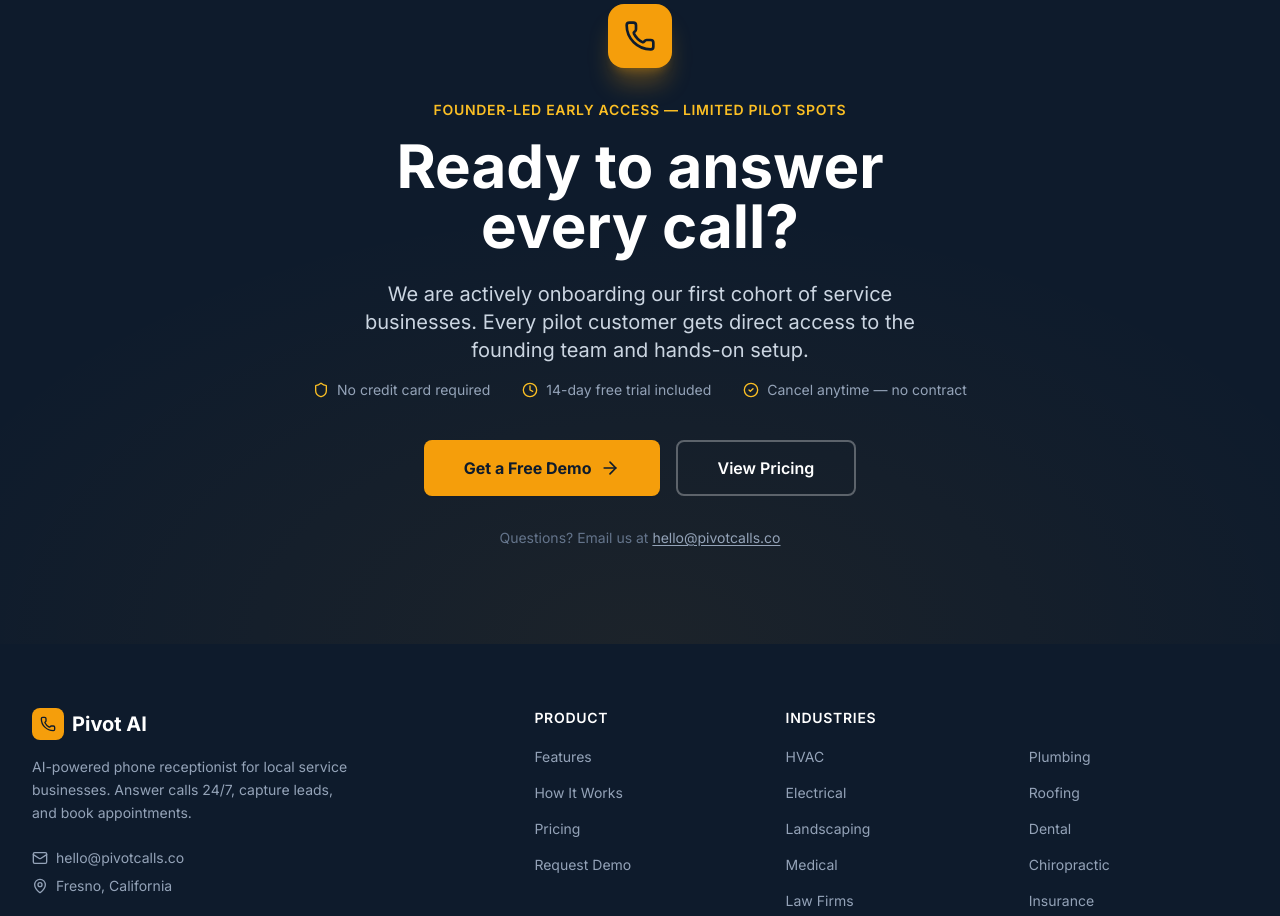
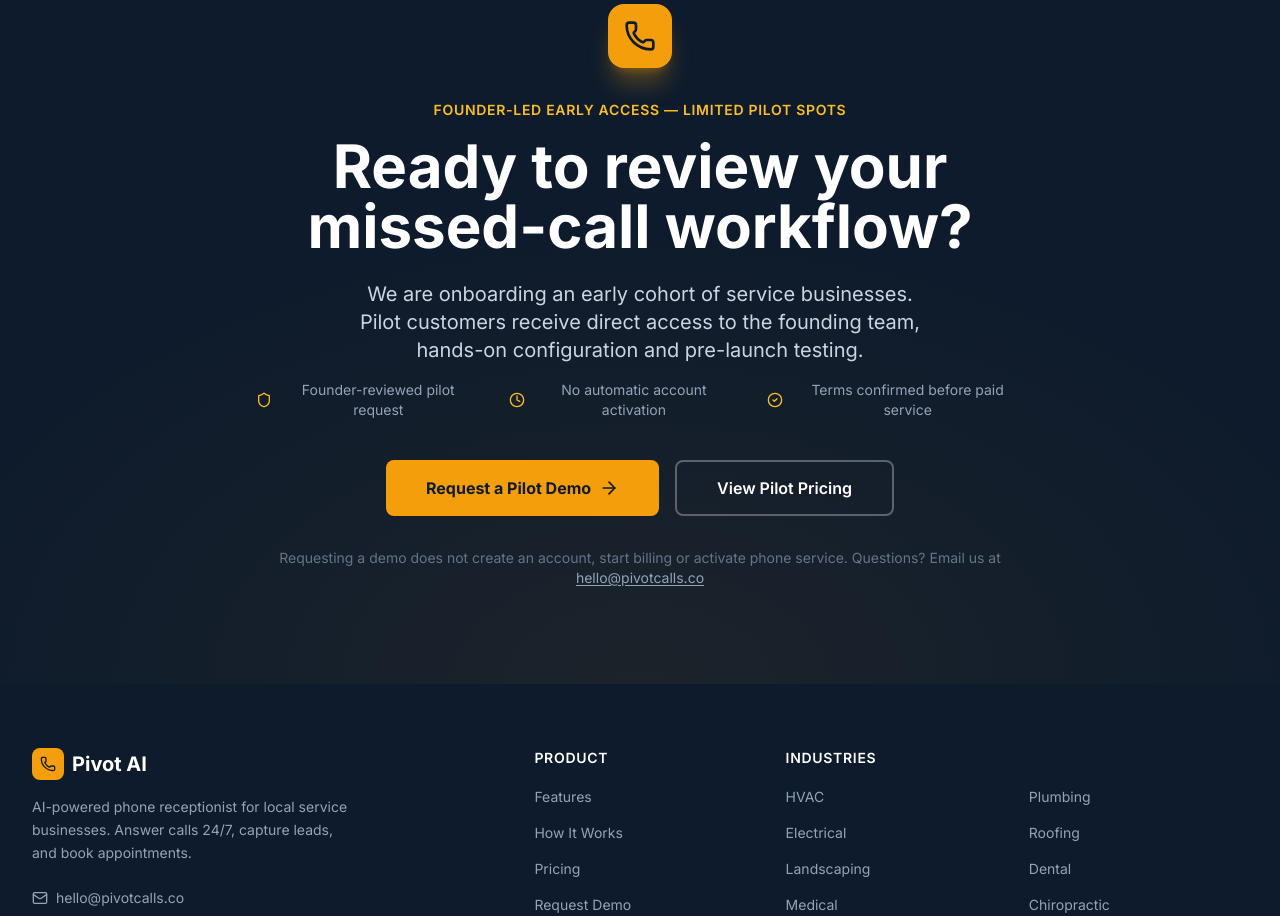
Before and after one commit to Gagan8atwal/pivot-ai-website, a Next.js app: page / in a window 1280 px wide. Shown: the part 7500-8416 px from the top of the page. Built offline with nearby package versions, Linux system fonts and the light colour scheme.

Commit message:
fix(marketing): remove stale trial promises from final CTA

```diff
--- a/components/sections/cta.tsx
+++ b/components/sections/cta.tsx
@@ -3,9 +3,9 @@
 import { Button } from '@/components/ui/button'
 
 const reassurances = [
-  { icon: Shield, text: 'No credit card required' },
-  { icon: Clock, text: '14-day free trial included' },
-  { icon: CheckCircle2, text: 'Cancel anytime — no contract' },
+  { icon: Shield, text: 'Founder-reviewed pilot request' },
+  { icon: Clock, text: 'No automatic account activation' },
+  { icon: CheckCircle2, text: 'Terms confirmed before paid service' },
 ]
 
 export function CTA() {
@@ -33,15 +33,15 @@
           </p>
 
           <h2 className="text-4xl sm:text-5xl lg:text-6xl font-bold text-white mb-6 leading-tight text-balance">
-            Ready to answer every call?
+            Ready to review your missed-call workflow?
           </h2>
 
           <p className="text-lg sm:text-xl text-slate-300 leading-relaxed mb-4 max-w-xl mx-auto">
-            We are actively onboarding our first cohort of service businesses. Every pilot customer
-            gets direct access to the founding team and hands-on setup.
+            We are onboarding an early cohort of service businesses. Pilot customers receive
+            direct access to the founding team, hands-on configuration and pre-launch testing.
           </p>
 
-          {/* Objection handling */}
+          {/* Pilot boundaries */}
           <div className="flex flex-col sm:flex-row items-center justify-center gap-x-8 gap-y-3 mb-10">
             {reassurances.map(({ icon: Icon, text }) => (
               <div key={text} className="flex items-center gap-2 text-sm text-slate-400">
@@ -58,7 +58,7 @@
                 size="xl"
                 className="w-full sm:w-auto group text-base font-bold"
               >
-                Get a Free Demo
+                Request a Pilot Demo
                 <ArrowRight
                   className="ml-2 h-5 w-5 transition-transform group-hover:translate-x-1"
                   aria-hidden="true"
@@ -71,12 +71,13 @@
                 size="xl"
                 className="w-full sm:w-auto text-white border-white/30 hover:bg-white/10 text-base"
               >
-                View Pricing
+                View Pilot Pricing
               </Button>
             </Link>
           </div>
 
           <p className="mt-8 text-sm text-slate-500">
+            Requesting a demo does not create an account, start billing or activate phone service.
             Questions? Email us at{' '}
             <a
               href="mailto:hello@pivotcalls.co"
```
